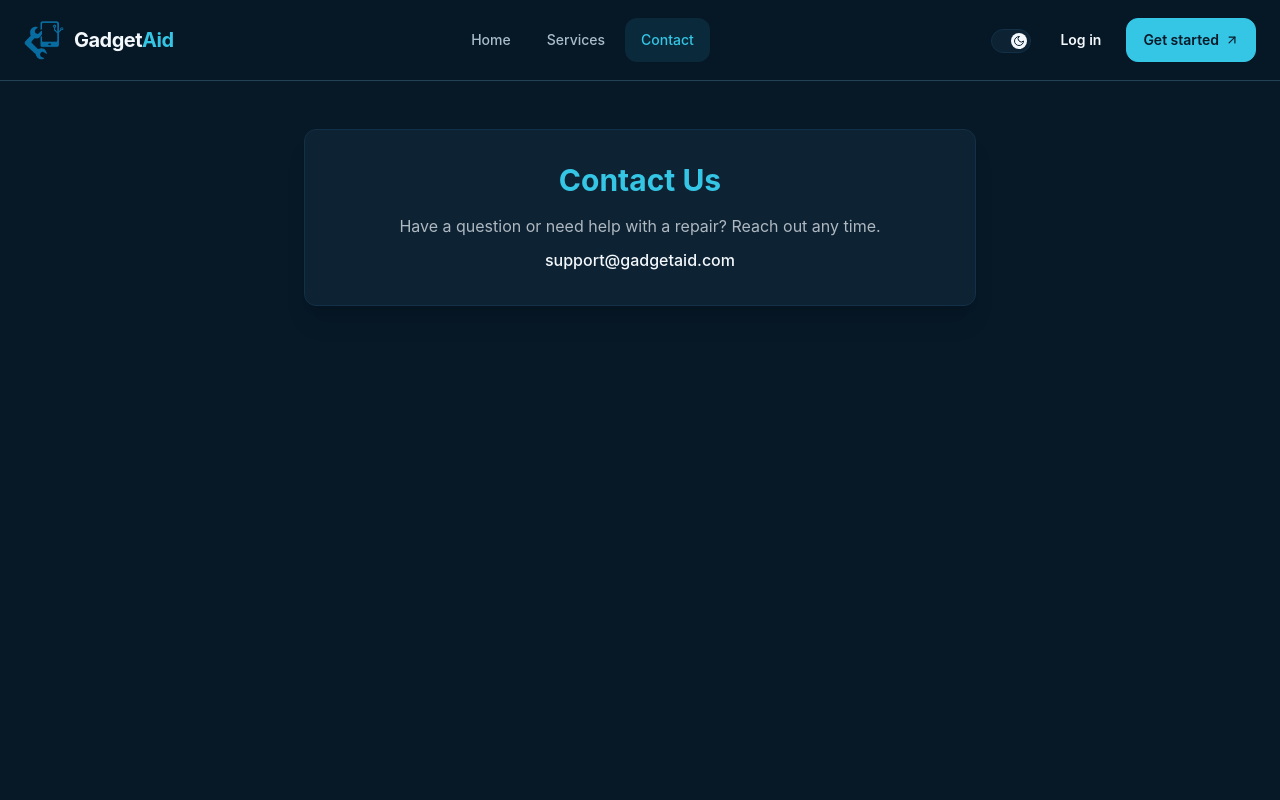
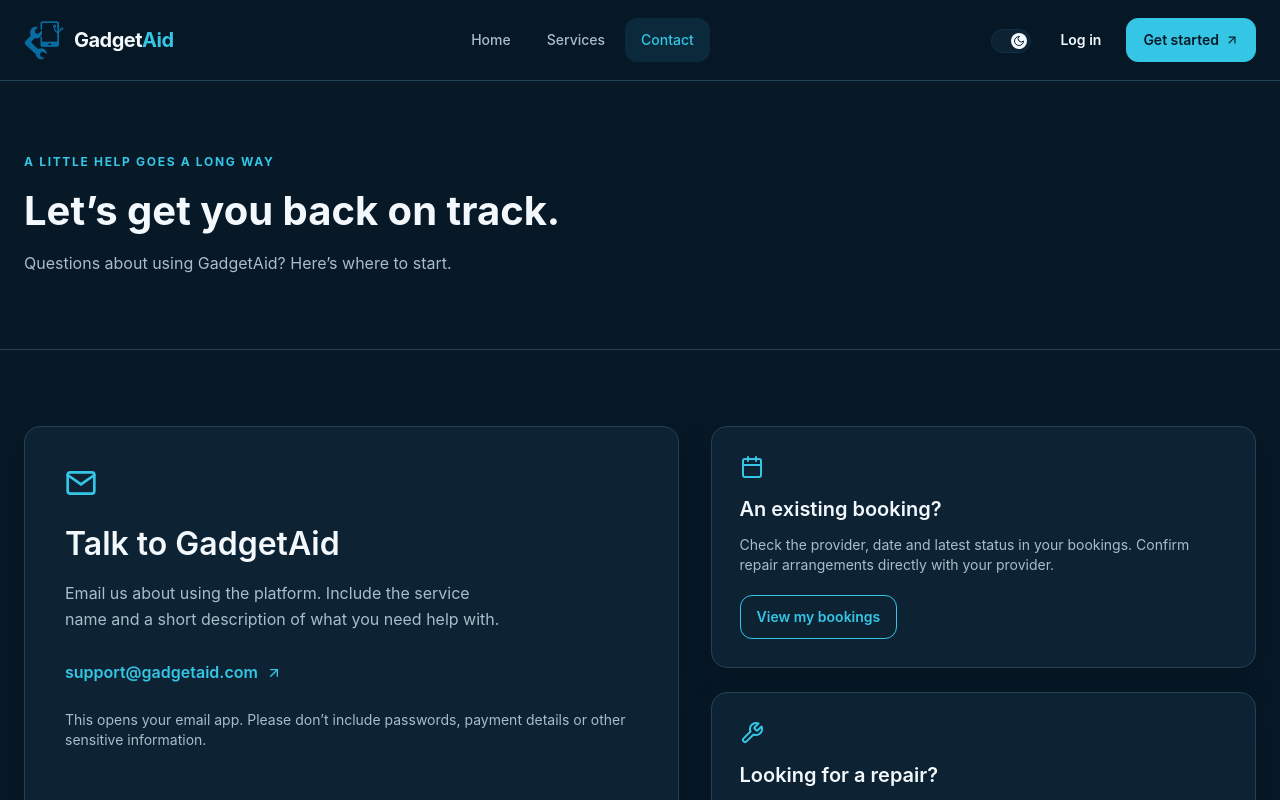
Before and after one commit to zabirarkam27/gadget-aid, a React (Vite) app in the folder gadget-aid-client/: page /contact-us in a window 1280 px wide. Shown: the top 800 px of the page. Built offline with nearby package versions, Linux system fonts and the light colour scheme; no server answers.

Commit message:
Refresh help pages

```diff
--- a/gadget-aid-client/src/pages/ContactUs.jsx
+++ b/gadget-aid-client/src/pages/ContactUs.jsx
@@ -1,20 +1,13 @@
+import { Link } from "react-router-dom";
+import { FiMail, FiArrowUpRight, FiCalendar, FiTool } from "react-icons/fi";
 import { Helmet } from "react-helmet-async";
-
-const ContactUs = () => {
-  return (
-    <div className="min-h-screen bg-base-200 px-4 py-12">
-      <Helmet>
-        <title>Contact Us | GadgetAid</title>
-      </Helmet>
-      <div className="max-w-2xl mx-auto bg-base-100 rounded-xl shadow-xl p-8 text-center border border-base-300">
-        <h2 className="text-3xl font-bold mb-4 text-primary">Contact Us</h2>
-        <p className="text-base-content/70 mb-2">
-          Have a question or need help with a repair? Reach out any time.
-        </p>
-        <p className="text-base-content font-medium">support@gadgetaid.com</p>
-      </div>
-    </div>
-  );
-};
-
+import Button from "../components/Button";
+const ContactUs=()=> <>
+  <Helmet><title>Contact us | GadgetAid</title><meta name="description" content="Get help with GadgetAid, service discovery and repair bookings." /></Helmet>
+  <div className="ga-page-heading"><div className="ga-container"><p className="ga-eyebrow mb-4">A little help goes a long way</p><h1 className="text-page font-bold">Let’s get you back on track.</h1><p className="ga-muted mt-4 max-w-xl">Questions about using GadgetAid? Here’s where to start.</p></div></div>
+  <section className="ga-container ga-section grid lg:grid-cols-[1.2fr_1fr] gap-8">
+    <div className="ga-surface p-7 sm:p-10"><FiMail className="text-primary mb-6" size={32} aria-hidden="true" /><h2 className="text-section font-semibold">Talk to GadgetAid</h2><p className="ga-muted mt-4 max-w-md">Email us about using the platform. Include the service name and a short description of what you need help with.</p><a href="mailto:support@gadgetaid.com" className="text-primary font-semibold inline-flex items-center gap-2 mt-7 break-all">support@gadgetaid.com <FiArrowUpRight className="shrink-0" aria-hidden="true" /></a><p className="ga-muted text-sm mt-6">This opens your email app. Please don’t include passwords, payment details or other sensitive information.</p></div>
+    <div className="space-y-6"><div className="ga-surface p-7"><FiCalendar className="text-primary mb-4" size={24} aria-hidden="true" /><h2 className="text-xl font-semibold">An existing booking?</h2><p className="ga-muted text-sm mt-3 mb-5">Check the provider, date and latest status in your bookings. Confirm repair arrangements directly with your provider.</p><Button to="/booked-services" variant="outline">View my bookings</Button></div><div className="ga-surface p-7"><FiTool className="text-primary mb-4" size={24} aria-hidden="true" /><h2 className="text-xl font-semibold">Looking for a repair?</h2><p className="ga-muted text-sm mt-3 mb-5">Browse the catalogue for service information, coverage and listed prices.</p><Link to="/services" className="text-primary ga-text-link">Explore services ↗</Link></div></div>
+  </section>
+</>;
 export default ContactUs;
--- a/gadget-aid-client/src/pages/Error.jsx
+++ b/gadget-aid-client/src/pages/Error.jsx
@@ -1,20 +1,9 @@
-import { Link } from "react-router-dom";
-
-const Error = () => {
-  return (
-    <div className="flex flex-col items-center justify-center min-h-screen bg-base-200 text-center">
-      <div>
-        <img src="/404.png" className="w-96 mx-auto" />
-        <h1 className="text-6xl font-extrabold text-error">Oops!</h1>
-        <p className="text-error/80 mt-4 mb-10">
-          We couldn't find the page you were looking for.
-        </p>
-        <Link to="/" className="btn btn-primary">
-          Go to Home
-        </Link>
-      </div>
-    </div>
-  );
+import { useRouteError } from "react-router-dom";
+import { FiTool } from "react-icons/fi";
+import Button from "../components/Button";
+const Error=()=>{
+  const error=useRouteError();
+  const missing=error?.status === 404;
+  return <main className="ga-container min-h-screen flex flex-col items-center justify-center text-center py-16"><FiTool className="text-primary mb-6" size={40} aria-hidden="true" /><p className="ga-eyebrow mb-4">{missing ? "404 · Page not found" : "Something went wrong"}</p><h1 className="text-page font-bold">{missing ? "This link needs a little repair." : "Let’s try that again."}</h1><p className="ga-muted max-w-md mt-5 mb-8">{missing ? "The page may have moved, or the address may be incorrect. You can still explore GadgetAid’s repair services." : "We could not display this page. Reload it or head back to the homepage."}</p><div className="flex flex-wrap gap-3 justify-center"><Button to="/">Back to home</Button>{missing ? <Button to="/services" variant="outline">Find a service</Button> : <Button variant="outline" onClick={()=>window.location.reload()}>Reload page</Button>}</div></main>;
 };
-
 export default Error;
```
